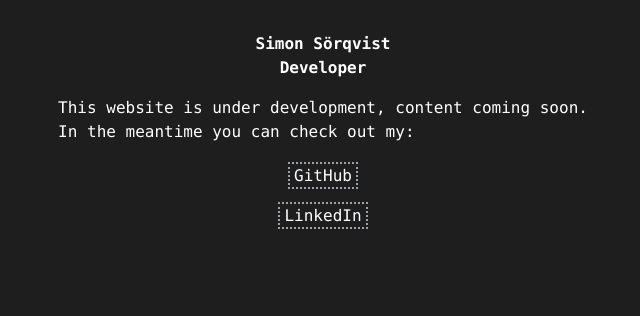
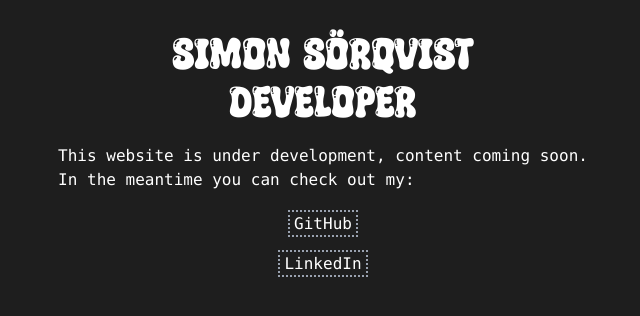
Before and after one commit to simon-s-99/simonsorqv-ist, a React (Vite) app: page / in a window 1280 px wide. Shown: the top 316 px of the page, without its empty margins (317-957 px from the left). Built offline with nearby package versions, Linux system fonts and the light colour scheme.

Commit message:
style: apply font-mono on index (root-level)

```diff
--- a/index.html
+++ b/index.html
@@ -51,7 +51,7 @@
     <!-- Meta Tags Generated via https://www.opengraph.xyz -->
   </head>
 
-  <body class="bg-primary text-white">
+  <body class="font-mono bg-primary text-white">
     <div id="root"></div>
     <script type="module" src="/src/main.tsx"></script>
   </body>
--- a/src/components/NavBar.tsx
+++ b/src/components/NavBar.tsx
@@ -1,7 +1,7 @@
 export default function NavBar() {
   return (
-    <header className="font-mono font-bold w-full flex flex-row place-content-evenly pt-8">
-      <nav className="flex flex-col items-center">
+    <header className="font-supershiny w-full flex flex-row place-content-evenly pt-8">
+      <nav className="flex flex-col items-center text-5xl">
         <h1>Simon Sörqvist</h1>
         <p>Developer</p>
       </nav>
```
